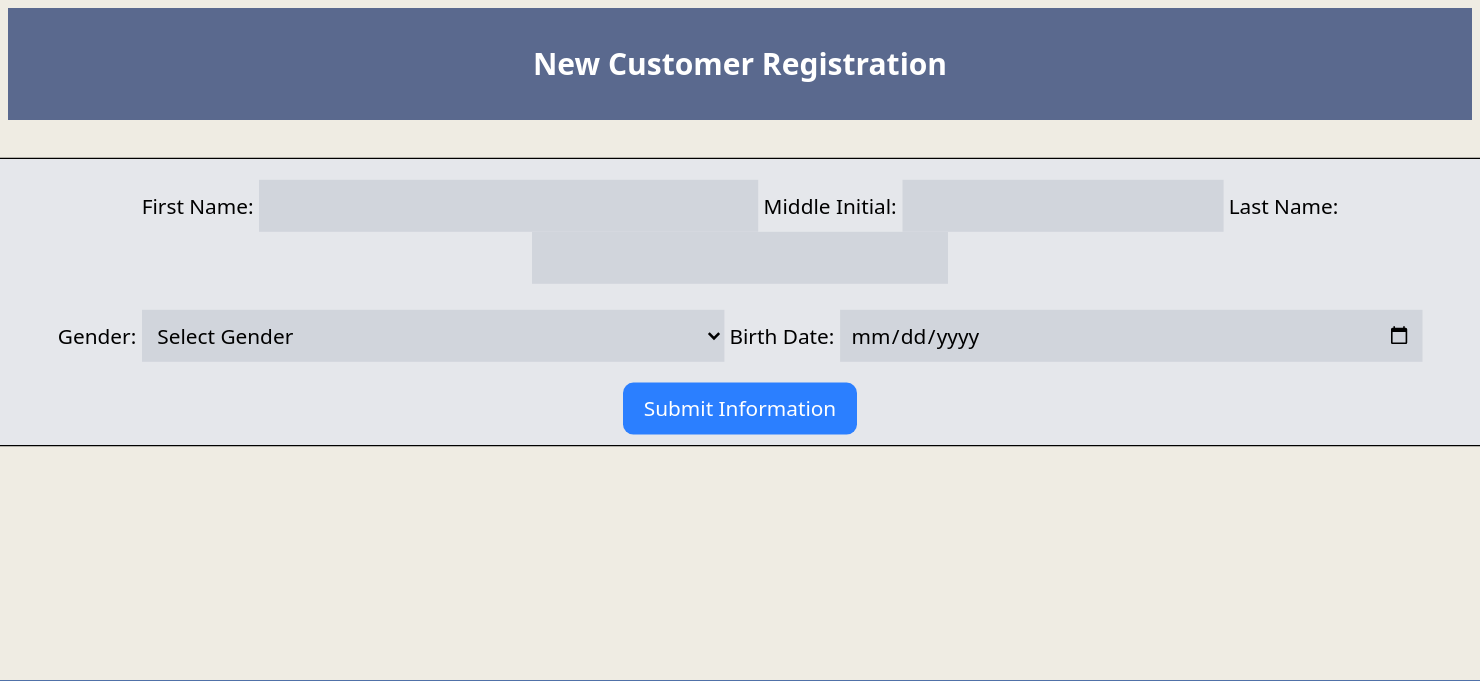
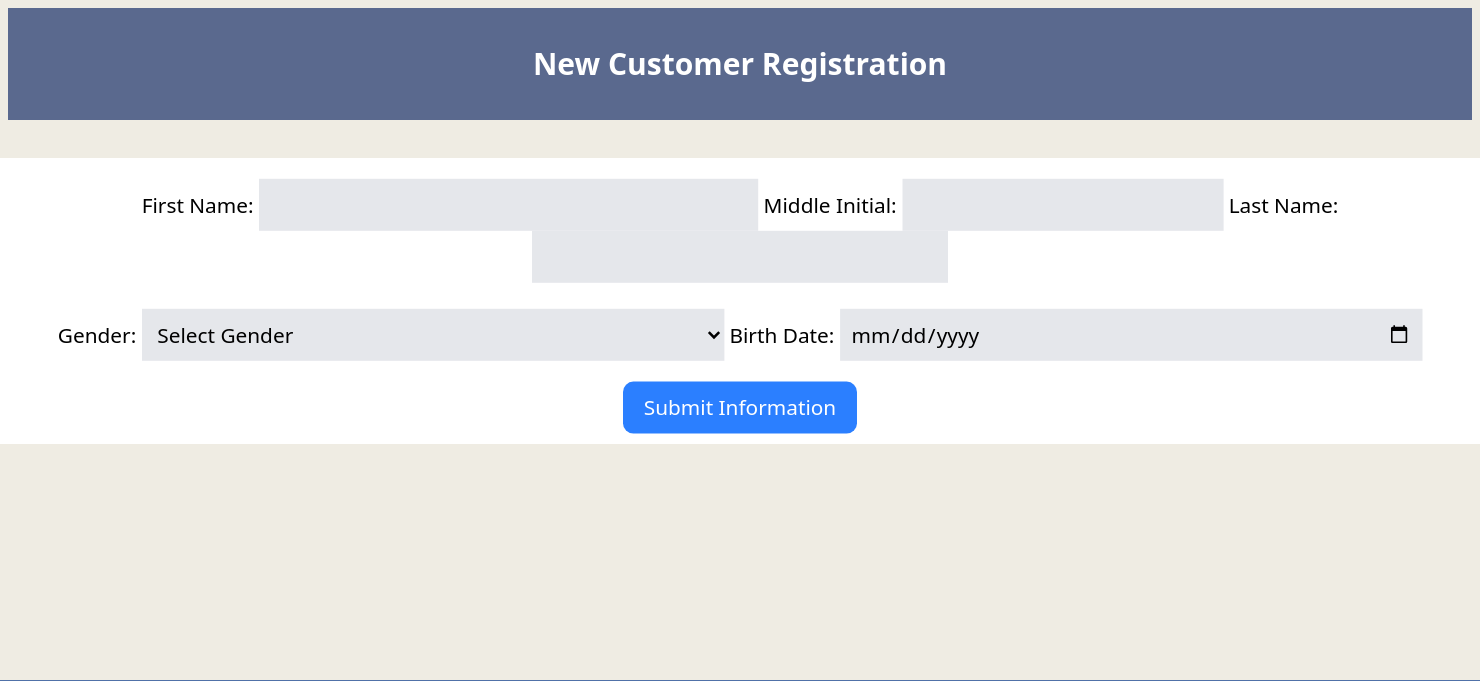
Before and after one commit to youth-of-may/CSCI41-Sure, a Django app: page /register/ in a window 1480 px wide; the page is wider, and only the part inside the window is pictured. Shown: the part 64-745 px from the top of that part. Run offline with Django 5.2, Linux system fonts and the light colour scheme.

Commit message:
Edited customer form and station create

```diff
--- a/tirrianTrains/trainapp/templates/trainapp/customer_form.html
+++ b/tirrianTrains/trainapp/templates/trainapp/customer_form.html
@@ -10,25 +10,25 @@ Customer Information
 </div>
 
 <div class=" scale-130 pt-15 max-w-7xl mx-auto p-6 space-y-8">
-    <div class="w-full p-2 mb-4 border bg-gray-200 rounded text-center justify-center">
+    <div class="w-full p-2 mb-4 bg-white text-center justify-center">
         <form method="POST">
             {% csrf_token %}
 
             <div class="pt-2 pb-5">
                 <label for="givenName" class="mb-2 font-medium">First Name:</label>
-                <input type="text" id="givenName" name="givenName" class="w-sm p-2 mb-4s bg-gray-300" required>
+                <input type="text" id="givenName" name="givenName" class="w-sm p-2 mb-4s bg-gray-200" required>
 
                 <label for="middleInitial" class="mb-2 font-medium">Middle Initial:</label>
-                <input type="text" id="middleInitial" name="middleInitial" maxlength="1" class="w-auto p-2 mb-4s bg-gray-300">
+                <input type="text" id="middleInitial" name="middleInitial" maxlength="1" class="w-auto p-2 mb-4s bg-gray-200">
 
                 <label for="lastName" class="mb-2 font-medium">Last Name:</label>
-                <input type="text" id="lastName" name="lastName" class="w-xs p-2 mb-4s bg-gray-300" required>
+                <input type="text" id="lastName" name="lastName" class="w-xs p-2 mb-4s bg-gray-200" required>
 
             </div>
 
             <div>
                 <label for="gender" class="mb-2 font-medium">Gender:</label>
-                <select id="gender" name="gender" class="w-md p-2 mb-4 bg-gray-300" required>
+                <select id="gender" name="gender" class="w-md p-2 mb-4 bg-gray-200" required>
                     <option value="">Select Gender</option>
                     <option value="Male">Male</option>
                     <option value="Female">Female</option>
@@ -36,10 +36,10 @@ Customer Information
                 </select>
 
                 <label for="birthDate" class="mb-2 font-medium">Birth Date:</label>
-                <input type="date" id="birthDate" name="birthDate" class="w-md p-2 mb-4s bg-gray-300" required>
+                <input type="date" id="birthDate" name="birthDate" class="w-md p-2 mb-4s bg-gray-200" required>
             </div>
 
-            <button class="bg-blue-500 text-white rounded-lg px-4 py-2 hover:bg-blue-600" type="submit">Submit Information</button>
+            <button class="bg-blue-500 text-white rounded-lg px-4 py-2 hover:bg-blue-600 item-center" type="submit">Submit Information</button>
         </form>
     </div>
 </div>
```
Also changed, not shown: tirrianTrains/trainapp/templates/trainapp/stations/station_create.html (+14 -10 lines).
